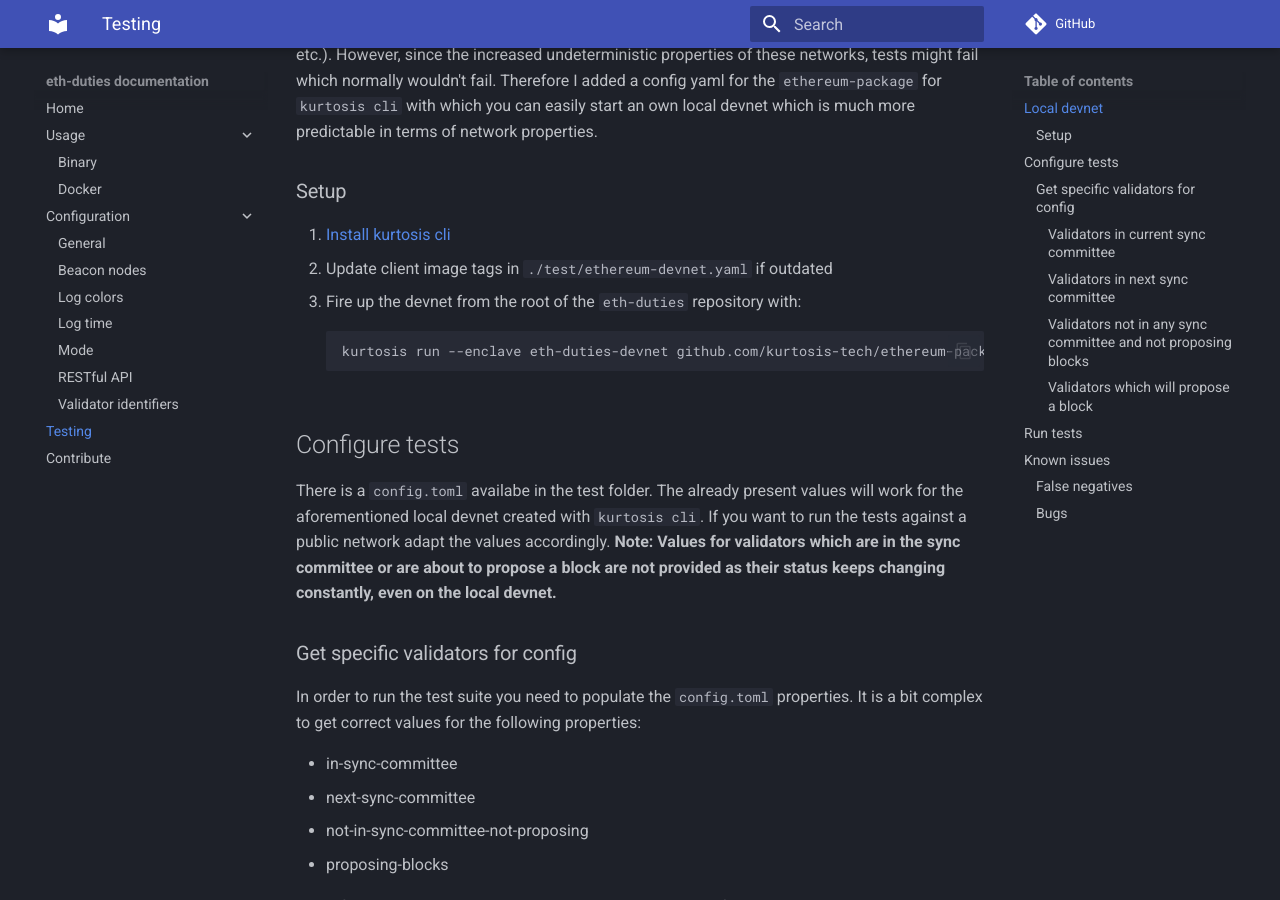
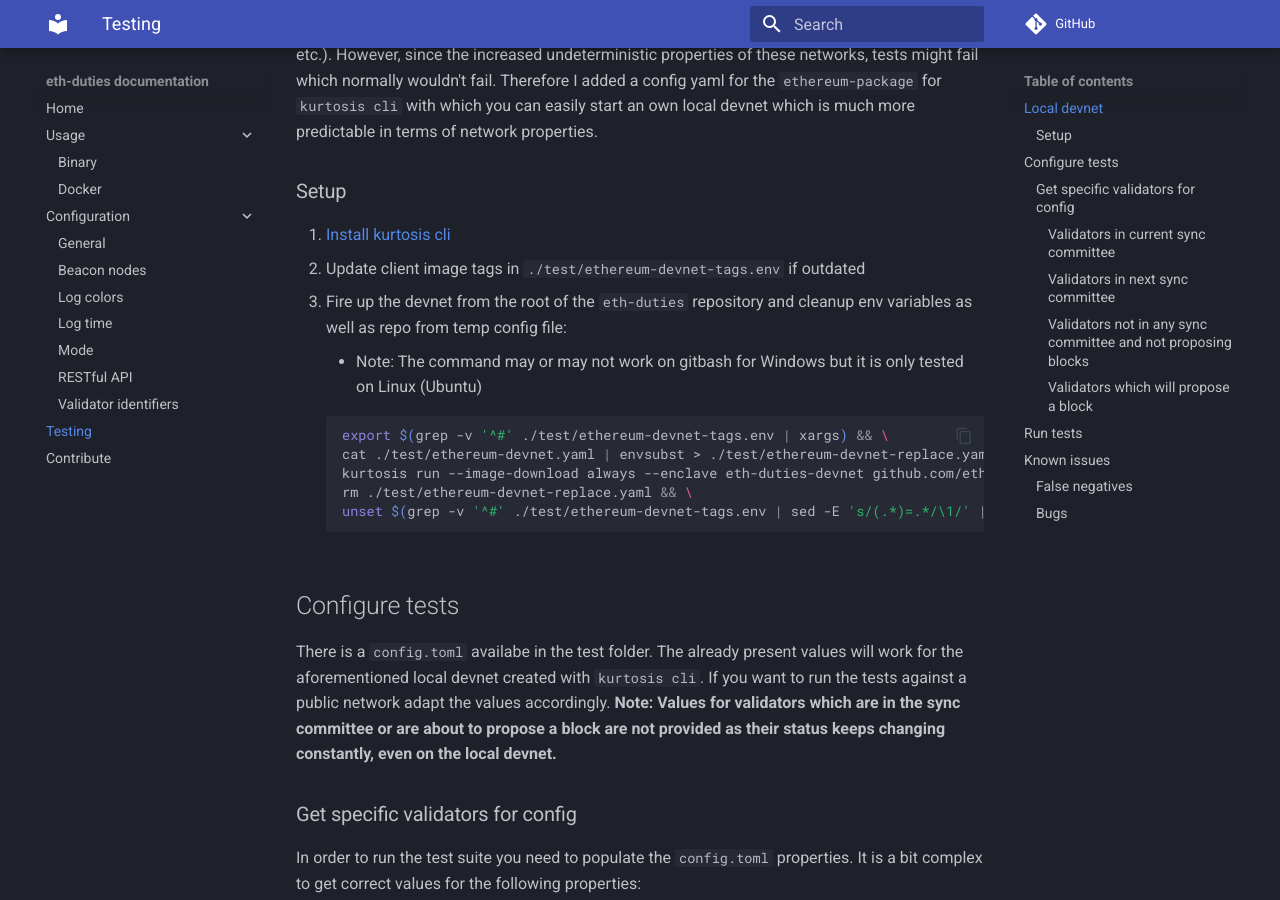
Before and after one commit to TobiWo/eth-duties, an MkDocs documentation site: the page built from docs/test.md, in a window 1280 px wide and 900 px high, scrolled down 643 px. Built offline with MkDocs 1.6.1 and Material for MkDocs 9.7.7, drawn with Linux system fonts in a browser that asks for light colours; comment, search, counter and statistics services are not loaded.

Commit message:
docs(test): Update devnet setup chapter

````diff
--- a/docs/test.md
+++ b/docs/test.md
@@ -16,11 +16,16 @@
 ### Setup
 
 1. [Install kurtosis cli](https://docs.kurtosis.com/install/)
-1. Update client image tags in `./test/ethereum-devnet.yaml` if outdated
-1. Fire up the devnet from the root of the `eth-duties` repository with:
+1. Update client image tags in `./test/ethereum-devnet-tags.env` if outdated
+1. Fire up the devnet from the root of the `eth-duties` repository and cleanup env variables as well as repo from temp config file:
+    - Note: The command may or may not work on gitbash for Windows but it is only tested on Linux (Ubuntu)
 
     ```bash
-    kurtosis run --enclave eth-duties-devnet github.com/kurtosis-tech/ethereum-package --args-file ./test/ethereum-devnet.yaml
+    export $(grep -v '^#' ./test/ethereum-devnet-tags.env | xargs) && \
+    cat ./test/ethereum-devnet.yaml | envsubst > ./test/ethereum-devnet-replace.yaml && \
+    kurtosis run --image-download always --enclave eth-duties-devnet github.com/ethpandaops/ethereum-package --args-file ./test/ethereum-devnet-replace.yaml && \
+    rm ./test/ethereum-devnet-replace.yaml && \
+    unset $(grep -v '^#' ./test/ethereum-devnet-tags.env | sed -E 's/(.*)=.*/\1/' | xargs)
     ```
 
 ## Configure tests
````
